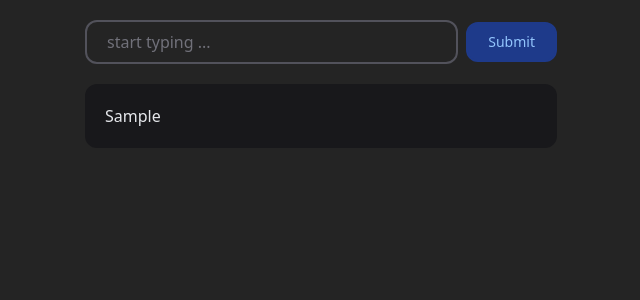
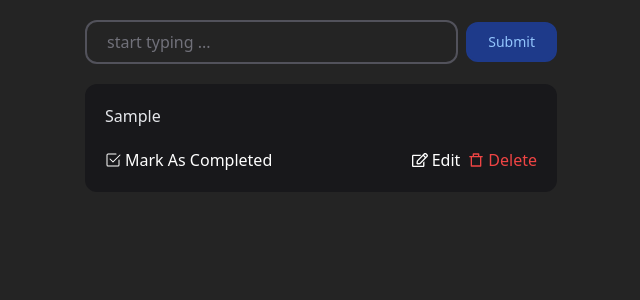
Before and after one commit to berkesayin/notehub, a React (Vite) app: page / in a window 1280 px wide. Both pictures are taken after typing "Sample" into the empty fields and a click on the button "Submit". Shown: the top 300 px of the page, without its empty margins (319-959 px from the left). Built offline with nearby package versions, Linux system fonts and the light colour scheme.

Commit message:
Use functionalities; edit, updateStatus and delete for notes

```diff
--- a/src/components/NotehubCard/index.tsx
+++ b/src/components/NotehubCard/index.tsx
@@ -1,16 +1,92 @@
+import { NotehubInput } from "../NotehubInput";
+import { useNotehubContext } from "../../contexts/useNotehubContext";
 import { NotehubCardProps } from "../../types";
+import { useEffect, useRef, useState } from "react";
 import { motion } from "framer-motion";
+import { toast } from "react-hot-toast";
+import { BsCheck2Square } from "react-icons/bs";
+import { TbRefresh } from "react-icons/tb";
+import { FaRegEdit } from "react-icons/fa";
+import { RiDeleteBin7Line } from "react-icons/ri";
 import cn from "classnames";
 
 export const NotehubCard = ({ noteCard }: NotehubCardProps) => {
+  const { deleteNoteCard, editNoteCard, updateNoteCardStatus } =
+    useNotehubContext();
+
+  const [editingNoteCardText, setEditingNoteCardText] = useState<string>("");
+  const [editingNoteCardId, setEditingNoteCardId] = useState<string | null>(
+    null
+  );
+
+  const editInputRef = useRef<HTMLInputElement>(null);
+
+  useEffect(() => {
+    if (editingNoteCardId !== null && editInputRef.current) {
+      editInputRef.current.focus();
+    }
+  }, [editingNoteCardId]);
+
+  const handleEdit = (noteCardId: string, noteCardText: string) => {
+    setEditingNoteCardId(noteCardId);
+    setEditingNoteCardText(noteCardText);
+
+    if (editInputRef.current) {
+      editInputRef.current.focus();
+    }
+  };
+
+  const handleDeleteNoteCard = (noteCardId: string) => {
+    deleteNoteCard(noteCardId);
+    toast.success("Note card deleted successfully");
+  };
+
+  const handleUpdateNoteCard = (noteCardId: string) => {
+    if (editingNoteCardText.trim() !== "") {
+      editNoteCard(noteCardId, editingNoteCardText);
+      setEditingNoteCardId(null);
+      setEditingNoteCardText("");
+      toast.success("Note card updated successfully!");
+    } else {
+      toast.error("Note card field cannot be empty!");
+    }
+  };
+
+  const handleUpdateNoteCardStatus = (noteCardId: string) => {
+    updateNoteCardStatus(noteCardId);
+    toast.success("Note card status updated successfully!");
+  };
+
   return (
     <motion.li
       layout
+      key={noteCard.id}
       className={cn(
         "p-5 rounded-xl bg-zinc-900",
         noteCard.status === "completed" && "bg-opacity-50 text-zinc-500"
       )}
     >
+      {editingNoteCardId === noteCard.id ? (
+        <motion.div layout className="flex gap-2">
+          <NotehubInput
+            type="text"
+            className="w-full px-5 py-2 bg-transparent border-2 outline-none border-zinc-600 rounded-xl
+            placeholder:text-zinc-500 focus:border-white"
+            ref={editInputRef}
+            value={editingNoteCardText}
+            onChange={(e) => setEditingNoteCardText(e.target.value)}
+            placeholder="Update your note...."
+          />
+          <button
+            className="px-5 py-2 text-sm font-normal text-orange-300 bg-orange-900 border-2
+              border-orange-900 active:scale-95 rounded-xl"
+            onClick={() => handleUpdateNoteCard(noteCard.id)}
+          >
+            Update
+          </button>
+        </motion.div>
+      ) : (
+        <div className="flex flex-col gap-5">
           <motion.span
             layout
             style={{
@@ -20,6 +96,39 @@
           >
             {noteCard.text}
           </motion.span>
+          <div className="flex justify-between gap-5 text-white">
+            <button onClick={() => handleUpdateNoteCardStatus(noteCard.id)}>
+              {noteCard.status === "undone" ? (
+                <span className="flex items-center gap-1">
+                  <BsCheck2Square />
+                  Mark As Completed
+                </span>
+              ) : (
+                <span className="flex items-center gap-1">
+                  <TbRefresh />
+                  Mark As Undone
+                </span>
+              )}
+            </button>
+            <div className="flex items-center gap-2">
+              <button
+                onClick={() => handleEdit(noteCard.id, noteCard.text)}
+                className="flex items-center gap-1 "
+              >
+                <FaRegEdit />
+                Edit
+              </button>
+              <button
+                onClick={() => handleDeleteNoteCard(noteCard.id)}
+                className="flex items-center gap-1 text-red-500"
+              >
+                <RiDeleteBin7Line />
+                Delete
+              </button>
+            </div>
+          </div>
+        </div>
+      )}
     </motion.li>
   );
 };
```
Lines whose indentation alone changed are shown as unchanged.
